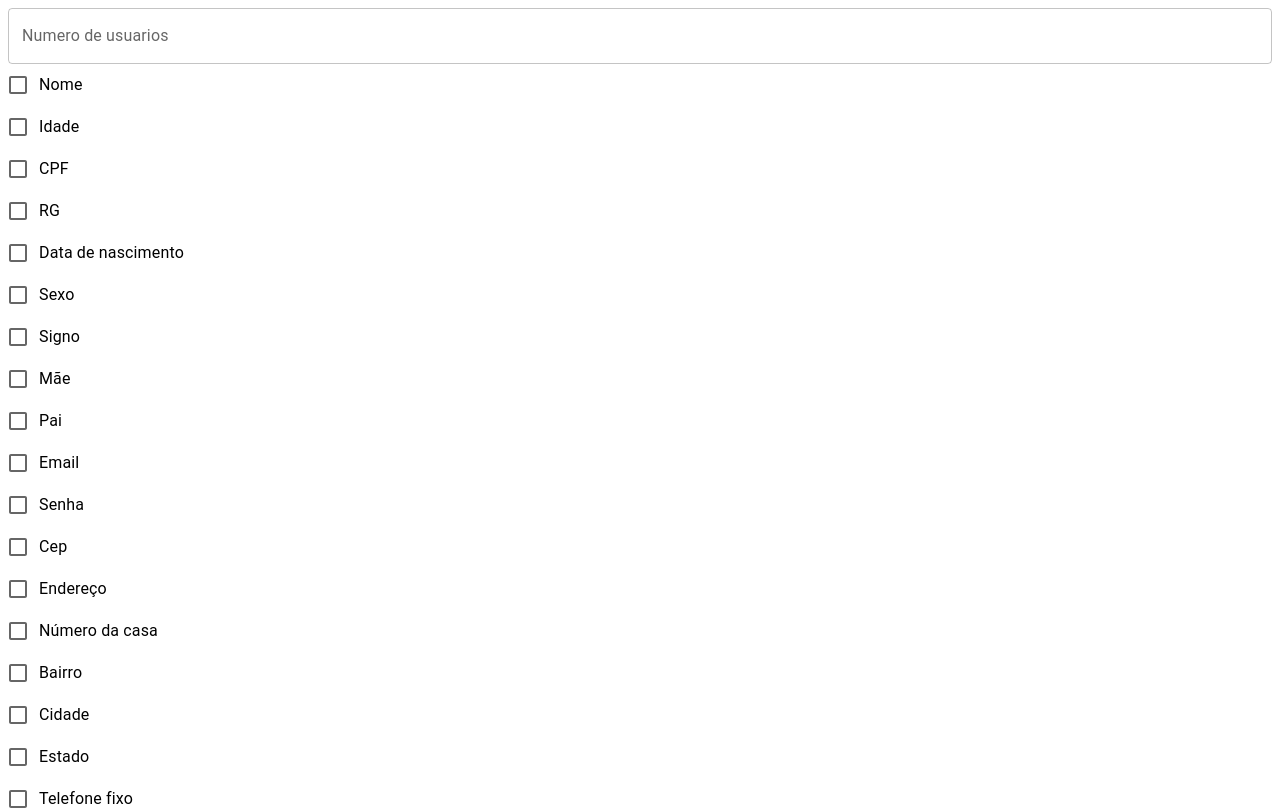
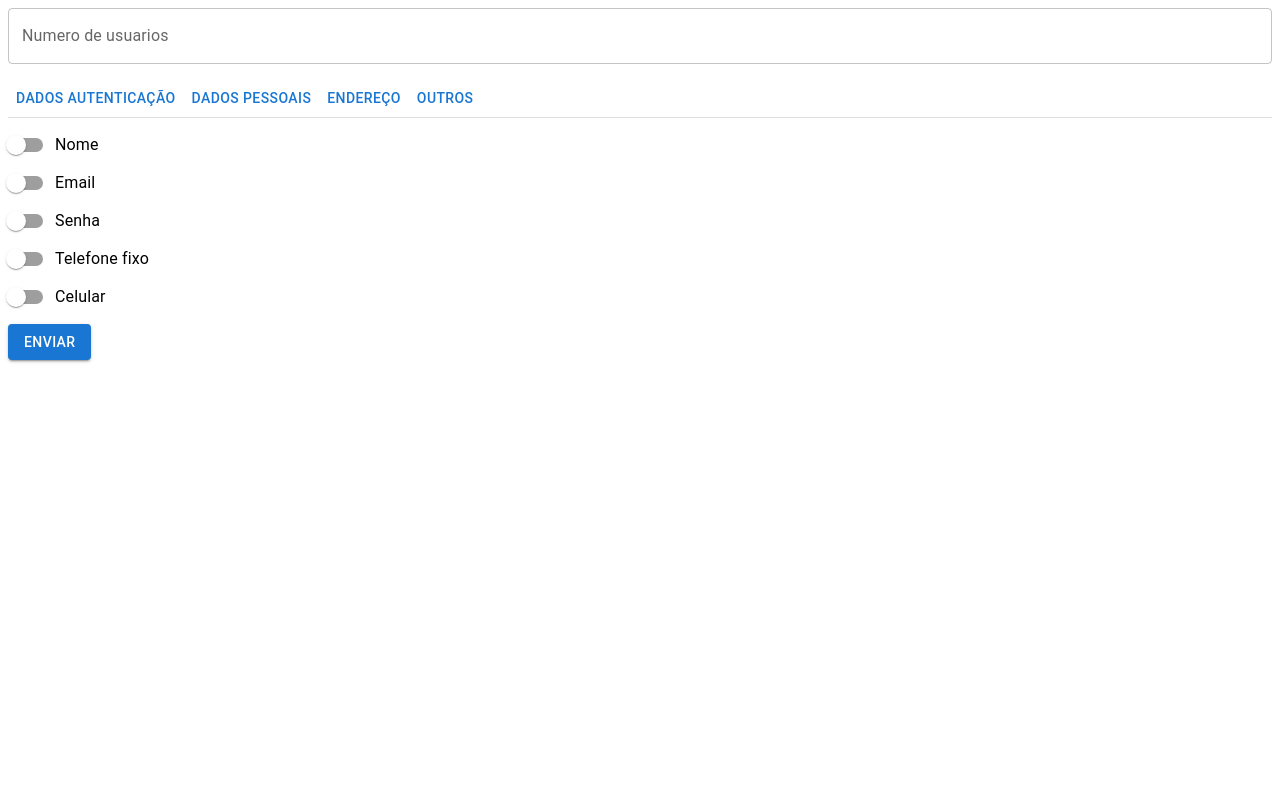
Before and after one commit to ottonSam/user-generate, a React (Create React App) app in the folder frontend/: page / in a window 1280 px wide. Shown: the top 810 px of the page. Built offline with nearby package versions, Linux system fonts and the light colour scheme; no server answers.

Commit message:
form UI review

```diff
--- /dev/null
+++ b/frontend/src/components/FormFields/DataUserFields.tsx
@@ -0,0 +1,70 @@
+import { Box, Button, List } from "@mui/material";
+import { useState } from "react";
+import SwitchComponent from "./SwitchComponent";
+
+const DataUserFields = () => {
+  const [showCase, setShowCase] = useState(0);
+
+  const handleChange = (newValue: number) => {
+    setShowCase(newValue);
+  };
+  return (
+    <>
+      <Box
+        sx={{
+          marginTop: 2,
+          borderBottom: 1,
+          borderColor: "divider",
+        }}
+      >
+        <Button type="button" onClick={() => handleChange(0)}>
+          Dados autenticação
+        </Button>
+        <Button type="button" onClick={() => handleChange(1)}>
+          Dados pessoais
+        </Button>
+        <Button type="button" onClick={() => handleChange(2)}>
+          Endereço
+        </Button>
+        <Button type="button" onClick={() => handleChange(3)}>
+          Outros
+        </Button>
+      </Box>
+      <List sx={{ display: showCase === 0 ? "block" : "none" }}>
+        <SwitchComponent name="nome" label="Nome" />
+        <SwitchComponent name="email" label="Email" />
+        <SwitchComponent name="senha" label="Senha" />
+        <SwitchComponent name="telefone_fixo" label="Telefone fixo" />
+        <SwitchComponent name="celular" label="Celular" />
+      </List>
+
+      <List sx={{ display: showCase === 1 ? "block" : "none" }}>
+        <SwitchComponent name="idade" label="Idade" />
+        <SwitchComponent name="data_nasc" label="Data de nascimento" />
+        <SwitchComponent name="cpf" label="CPF" />
+        <SwitchComponent name="rg" label="RG" />
+        <SwitchComponent name="sexo" label="Sexo" />
+        <SwitchComponent name="mae" label="Mãe" />
+        <SwitchComponent name="pai" label="Pai" />
+      </List>
+
+      <List sx={{ display: showCase === 2 ? "block" : "none" }}>
+        <SwitchComponent name="cep" label="Cep" />
+        <SwitchComponent name="endereco" label="Endereço" />
+        <SwitchComponent name="numero" label="Número da casa" />
+        <SwitchComponent name="bairro" label="Bairro" />
+        <SwitchComponent name="cidade" label="Cidade" />
+        <SwitchComponent name="estado" label="Estado" />
+      </List>
+
+      <List sx={{ display: showCase === 3 ? "block" : "none" }}>
+        <SwitchComponent name="signo" label="Signo" />
+        <SwitchComponent name="altura" label="Altura" />
+        <SwitchComponent name="peso" label="Peso" />
+        <SwitchComponent name="tipo_sanguineo" label="Tipo Sanguineo" />
+        <SwitchComponent name="cor" label="Cor favorita" />
+      </List>
+    </>
+  );
+};
+export default DataUserFields;
--- /dev/null
+++ b/frontend/src/components/FormFields/SwitchComponent.tsx
@@ -0,0 +1,52 @@
+import {
+  FormControlLabel,
+  FormGroup,
+  FormHelperText,
+  Switch,
+  Typography,
+} from "@mui/material";
+import { Controller, useFormContext } from "react-hook-form";
+
+interface ICheckBoxComponentProps {
+  name: string;
+  label: string;
+}
+
+const SwitchComponent = ({ name, label }: ICheckBoxComponentProps) => {
+  const {
+    control,
+    watch,
+    setValue,
+    formState: { errors },
+  } = useFormContext();
+  return (
+    <Controller
+      name={name}
+      control={control}
+      render={({ field }) => {
+        return (
+          <FormGroup>
+            <FormControlLabel
+              {...field}
+              control={
+                <Switch
+                  color="secondary"
+                  onChange={(e) => setValue(name, !watch(name))}
+                />
+              }
+              label={label}
+            />
+            {errors[name] && (
+              <FormHelperText>
+                <Typography color="error" align="center">
+                  {errors[name]?.message?.toString()}
+                </Typography>
+              </FormHelperText>
+            )}
+          </FormGroup>
+        );
+      }}
+    />
+  );
+};
+export default SwitchComponent;
--- a/frontend/src/components/FormFields/index.tsx
+++ b/frontend/src/components/FormFields/index.tsx
@@ -1,33 +1,11 @@
 import { Stack } from "@mui/material";
-import CheckBoxComponent from "./CheckBoxComponent";
+import DataUserFields from "./DataUserFields";
 import TextFieldComponent from "./TextFieldComponent";
 
 const FormFields = () => (
-  <Stack direction="column">
+  <Stack direction="column" margin="auto">
     <TextFieldComponent name="numero_usuarios" label="Numero de usuarios" />
-    <CheckBoxComponent name="nome" label="Nome" />
-    <CheckBoxComponent name="idade" label="Idade" />
-    <CheckBoxComponent name="cpf" label="CPF" />
-    <CheckBoxComponent name="rg" label="RG" />
-    <CheckBoxComponent name="data_nasc" label="Data de nascimento" />
-    <CheckBoxComponent name="sexo" label="Sexo" />
-    <CheckBoxComponent name="signo" label="Signo" />
-    <CheckBoxComponent name="mae" label="Mãe" />
-    <CheckBoxComponent name="pai" label="Pai" />
-    <CheckBoxComponent name="email" label="Email" />
-    <CheckBoxComponent name="senha" label="Senha" />
-    <CheckBoxComponent name="cep" label="Cep" />
-    <CheckBoxComponent name="endereco" label="Endereço" />
-    <CheckBoxComponent name="numero" label="Número da casa" />
-    <CheckBoxComponent name="bairro" label="Bairro" />
-    <CheckBoxComponent name="cidade" label="Cidade" />
-    <CheckBoxComponent name="estado" label="Estado" />
-    <CheckBoxComponent name="telefone_fixo" label="Telefone fixo" />
-    <CheckBoxComponent name="celular" label="Celular" />
-    <CheckBoxComponent name="altura" label="Altura" />
-    <CheckBoxComponent name="peso" label="Peso" />
-    <CheckBoxComponent name="tipo_sanguineo" label="Tipo Sanguineo" />
-    <CheckBoxComponent name="cor" label="Cor favorita" />
+    <DataUserFields />
   </Stack>
 );
 
--- a/frontend/src/components/UserGenerateForm.tsx
+++ b/frontend/src/components/UserGenerateForm.tsx
@@ -1,12 +1,10 @@
-import { useState } from "react";
 import { useForm, SubmitHandler, FormProvider } from "react-hook-form";
 import { yupResolver } from "@hookform/resolvers/yup";
 
 import validationSchema from "../utils/validationSchema";
 import FormFields from "./FormFields";
-import { Button, Typography } from "@mui/material";
-import dataFormat from "../utils/dataFormt";
-import api from "../services/api";
+import { Button } from "@mui/material";
+import apiRequest from "../services/apiRequest";
 
 interface IFormInputs {
   numero_usuarios: number;
@@ -34,10 +32,15 @@ interface IFormInputs {
   cor: boolean;
 }
 
-const UserGenerateForm = () => {
-  const [showForm, setShowForm] = useState(true);
-  const [dataUsers, setDataUsers] = useState([{}]);
+interface IUserGenerateFormProps {
+  setDataUsers: (e: any) => void;
+  setShowForm: (e: any) => void;
+}
 
+const UserGenerateForm = ({
+  setDataUsers,
+  setShowForm,
+}: IUserGenerateFormProps) => {
   const methods = useForm<IFormInputs>({
     resolver: yupResolver(validationSchema),
   });
@@ -45,21 +48,15 @@ const UserGenerateForm = () => {
   const formSubmitHandler: SubmitHandler<IFormInputs> = async (
     data: IFormInputs
   ) => {
-    const numberUsers = data.numero_usuarios;
-    const fieldsRequest = dataFormat(data);
-    const apiResponse = await api({
-      data: {
-        numero_usuarios: numberUsers,
-        campos: fieldsRequest,
-      },
-    });
-    apiResponse.status === 200 && setDataUsers(apiResponse.data);
+    const apiResponse = await apiRequest(data);
+    if (apiResponse.status === 200) {
       console.log(apiResponse.data);
+      setDataUsers(apiResponse.data);
       setShowForm(false);
+    }
   };
+
   return (
-    <div>
-      {showForm ? (
     <FormProvider {...methods}>
       <form onSubmit={methods.handleSubmit(formSubmitHandler)}>
         <FormFields />
@@ -68,11 +65,6 @@ const UserGenerateForm = () => {
         </Button>
       </form>
     </FormProvider>
-      ) : (
-        <h1>🎉Formulário enviado parabéns🎉</h1>
-      )}
-      {!showForm && <Typography>{JSON.stringify(dataUsers)}</Typography>}
-    </div>
   );
 };
 export default UserGenerateForm;
```
Lines whose indentation alone changed are shown as unchanged.
